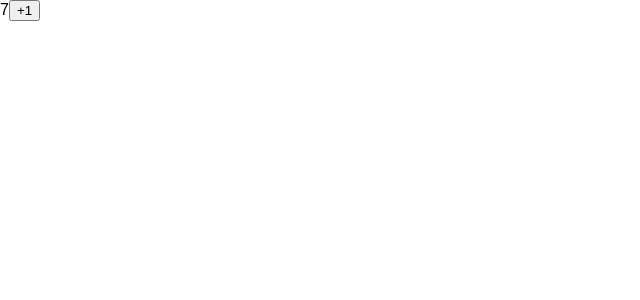
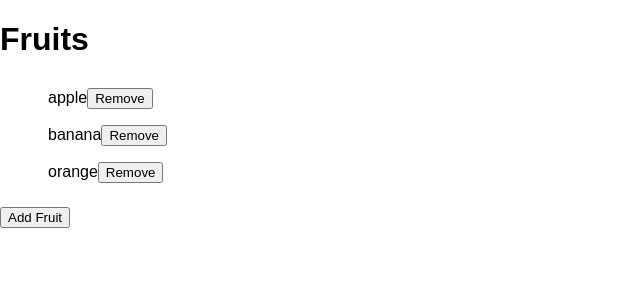
Before and after one commit to 986913/react-components, a React (Create React App) app: page / in a window 1280 px wide. Shown: the top 300 px of the page, without its empty margins (0-640 px from the left). Built offline with nearby package versions, Linux system fonts and the light colour scheme; the HTML template or start-up script is replaced by a standard one.

Commit message:
usearray

```diff
--- a/src/App.js
+++ b/src/App.js
@@ -55,6 +55,7 @@ import { AppUseSWRExample } from './Hooks/CustomizeHooks/useSWR';
 import { AppUseTimeoutExample } from './Hooks/CustomizeHooks/useTimeout';
 import { AppUseClickOutsideExample } from './Hooks/CustomizeHooks/useClickOutside';
 import { AppUseIsMountedExample } from './Hooks/CustomizeHooks/useIsMounted';
+import { AppUseArrayExample } from './Hooks/CustomizeHooks/useArray';
 import { AppUseEffectExample1 } from './Hooks/ReacBuildIntHooks/useEffect_eg1';
 import { AppUseRefExample1 } from './Hooks/ReacBuildIntHooks/useRef_eg1';
 import { AppUseRefExample2 } from './Hooks/ReacBuildIntHooks/useRef_eg2';
@@ -147,7 +148,7 @@ function App() {
 
       {/* <PhoneNoInputWrapper /> */}
 
-      <ValtioWrapper />
+      {/* <ValtioWrapper /> */}
 
       {/* ----------------------- Customized Hooks examples------------------------- */}
       {/* <AppUseEffectOnceExample /> */}
@@ -163,6 +164,7 @@ function App() {
       {/* <AppUseSWRExample /> */}
       {/* <AppUseClickOutsideExample /> */}
       {/* <AppUseIsMountedExample /> */}
+      <AppUseArrayExample />
       {/* ----------------------- React build-in Hooks examples-------------------- */}
       {/* <AppUseEffectExample1 /> */}
       {/* <AppUseReducerExample1 /> */}
--- /dev/null
+++ b/src/Hooks/CustomizeHooks/useArray/App.js
@@ -0,0 +1,32 @@
+import { useArray } from './useArray';
+
+/*
+  When array is used in React state, we need to deal with actions such as push and remove:
+    const {value, push, removeByIndex} = useArray([1, 2, 3])
+*/
+
+export default function App({ props }) {
+  /********************* useArray hook usage ****************************************/
+  const { value, push, removeByIndex } = useArray([
+    'apple',
+    'banana',
+    'orange',
+  ]);
+  const handleAdd = () => push('grape');
+  const handleRemove = (index) => removeByIndex(index);
+
+  return (
+    <div>
+      <h1>Fruits</h1>
+      <ul>
+        {value.map((fruit, index) => (
+          <li key={index}>
+            {fruit}
+            <button onClick={() => handleRemove(index)}>Remove</button>
+          </li>
+        ))}
+      </ul>
+      <button onClick={handleAdd}>Add Fruit</button>
+    </div>
+  );
+}
--- /dev/null
+++ b/src/Hooks/CustomizeHooks/useArray/Wrapper.js
@@ -0,0 +1,4 @@
+import React from 'react';
+import App from './App';
+
+export const AppUseArrayExample = () => <App />;
--- /dev/null
+++ b/src/Hooks/CustomizeHooks/useArray/index.js
@@ -0,0 +1 @@
+export { AppUseArrayExample } from './Wrapper.js';
--- /dev/null
+++ b/src/Hooks/CustomizeHooks/useArray/useArray.js
@@ -0,0 +1,36 @@
+// This is a React problem from BFE.dev
+
+import { useState, useCallback } from 'react';
+
+export function useArray(initialValue) {
+  const [state, updateState] = useState(initialValue);
+
+  const push = useCallback((newItem) => {
+    updateState((prev) => {
+      return [...prev, newItem];
+    });
+  }, []);
+
+  const removeByIndex = useCallback((index) => {
+    updateState((prev) => {
+      const copiedState = prev.slice(); // make an copy
+      copiedState.splice(index, 1);
+      return copiedState;
+    });
+  }, []);
+
+  return {
+    value: state,
+    push,
+    removeByIndex,
+  };
+}
+
+/**
+  useCallback的主要作用是返回一个记忆化的回调函数，以便在子组件中传递函数时能够确保其稳定性，从而避免不必要的渲染和性能问题。但无论如何，这个回调函数在被触发时都将被执行
+      举个例子，如果我们没有使用 useCallback，那么每次组件重新渲染时，push 和 removeByIndex 函数都会被重新创建。
+      这可能会导致子组件的重新渲染，因为它们可能会比较引用的不同而判断出现了变化，从而导致不必要的性能开销
+
+      而当我们使用了 useCallback 时，push 和 removeByIndex 函数的引用会被稳定下来，即使 state 状态改变了，
+      这些函数的引用也不会发生变化。这就避免了不必要的组件重渲染，从而提高了性能
+ */
```
